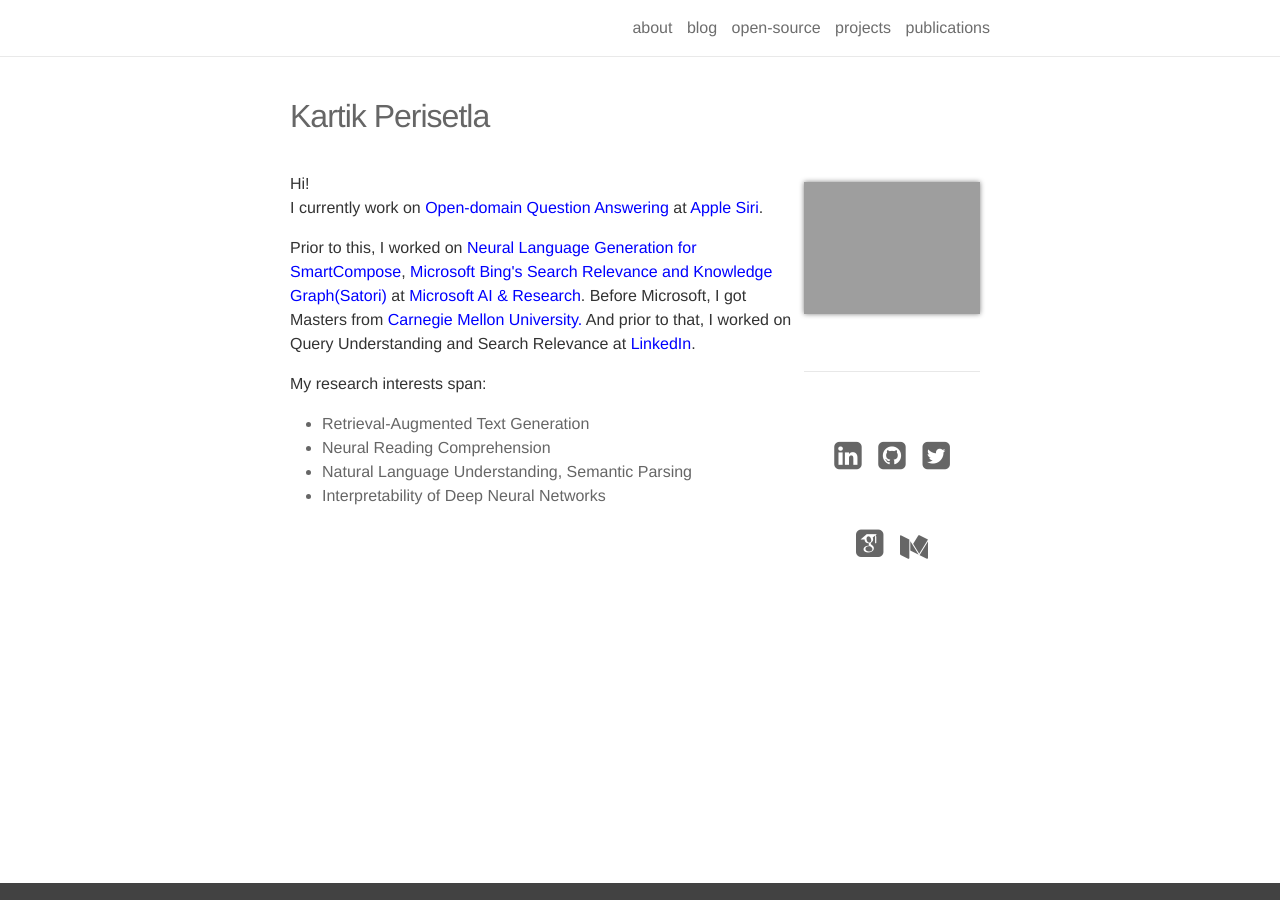
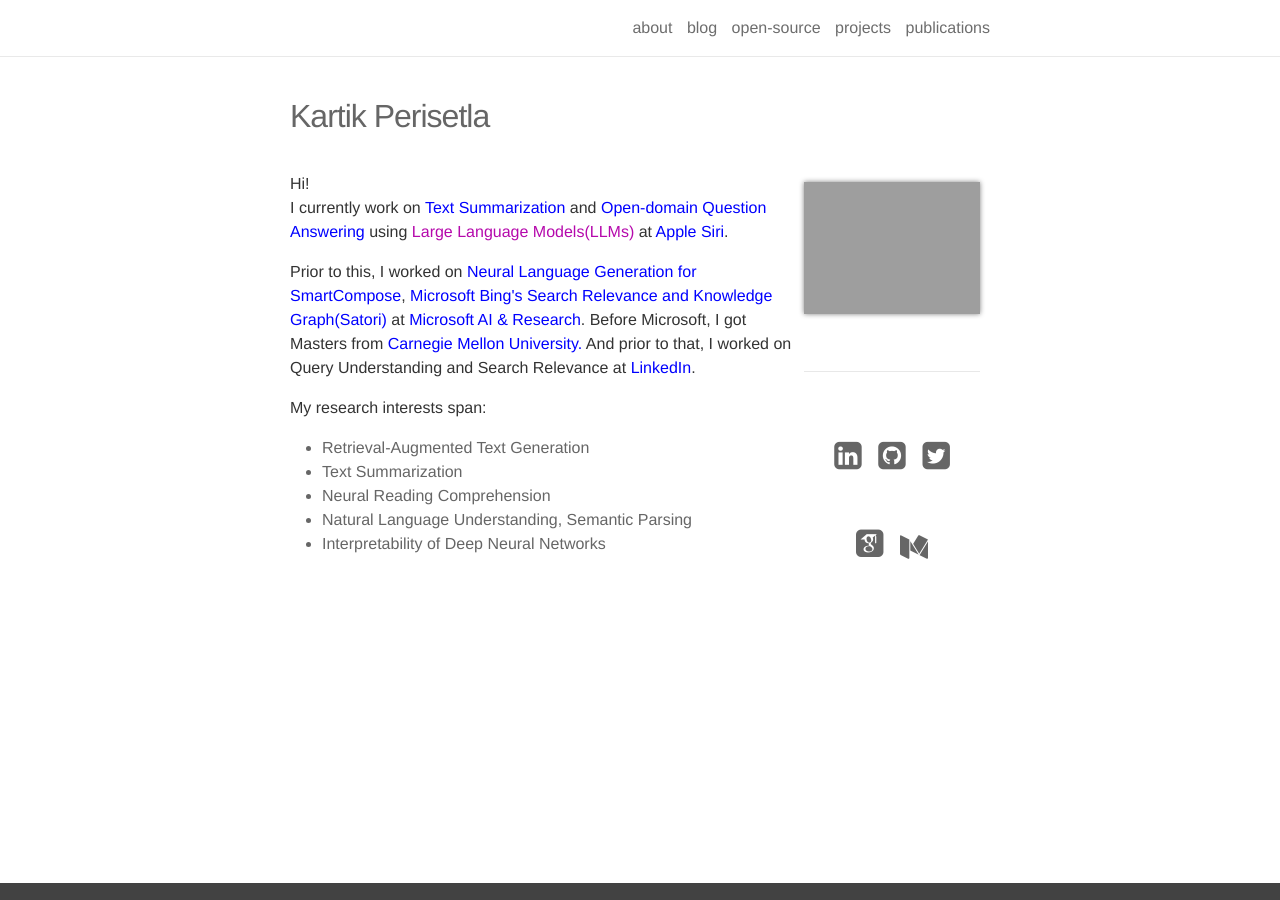
Before and after one commit to kartikperisetla/kartikperisetla.github.io, a Jekyll site: the page built from _pages/about.md, in a window 1280 px wide. Built offline with Jekyll 4.4.1, drawn with Linux system fonts in a browser that asks for light colours; nearby versions of some CDN libraries; some web fonts are replaced.

Commit message:
nit update

```diff
--- a/_pages/about.md
+++ b/_pages/about.md
@@ -10,7 +10,7 @@
 ---
 <p align="left">
 Hi!<br/>
-I currently work on <a target="_blank" href="https://en.wikipedia.org/wiki/Question_answering#Open_domain_question_answering" style="color:blue">Open-domain Question Answering</a> at <a href="https://www.apple.com/siri/" target="_blank" style="color:blue">Apple Siri</a>.</p>
+I currently work on <a target="_blank" href="https://en.wikipedia.org/wiki/Automatic_summarization#:~:text=Abstractive%2Dbased%20summarization" style="color:blue">Text Summarization</a> and <a target="_blank" href="https://en.wikipedia.org/wiki/Question_answering#Open_domain_question_answering" style="color:blue">Open-domain Question Answering</a> using <a target="_blank" href="https://en.wikipedia.org/wiki/Large_language_model">Large Language Models(LLMs)</a> at <a href="https://www.apple.com/siri/" target="_blank" style="color:blue">Apple Siri</a>.</p>
 <p>
 Prior to this, I worked on <a href="https://www.theverge.com/2020/5/11/21254298/microsoft-outlook-web-text-predictions-gmail-smart-compose-feature" target="_blank" style="color:blue">Neural Language Generation for SmartCompose</a>, <a href="https://blogs.bing.com/search/2013/03/21/understand-your-world-with-bing" target="_blank" style="color:blue"> Microsoft Bing's Search Relevance and Knowledge Graph(Satori)</a> at <a href="https://news.microsoft.com/2016/09/29/microsoft-expands-artificial-intelligence-ai-efforts-with-creation-of-new-microsoft-ai-and-research-group/" target="_blank" style="color:blue">Microsoft AI & Research</a>. Before Microsoft, I got Masters from <a href="http://cmu.edu/" target="_blank" style="color:blue">Carnegie Mellon University.</a> And prior to that, I worked on Query Understanding and Search Relevance at <a href="https://linkedin.com" target="_blank" style="color:blue">LinkedIn</a>.
 </p>
@@ -19,6 +19,7 @@
 My research interests span:
 <ul>
 <li>Retrieval-Augmented Text Generation</li>
+<li>Text Summarization</li>
 <li>Neural Reading Comprehension</li>
 <li>Natural Language Understanding, Semantic Parsing</li>
 <li>Interpretability of Deep Neural Networks</li>
```
